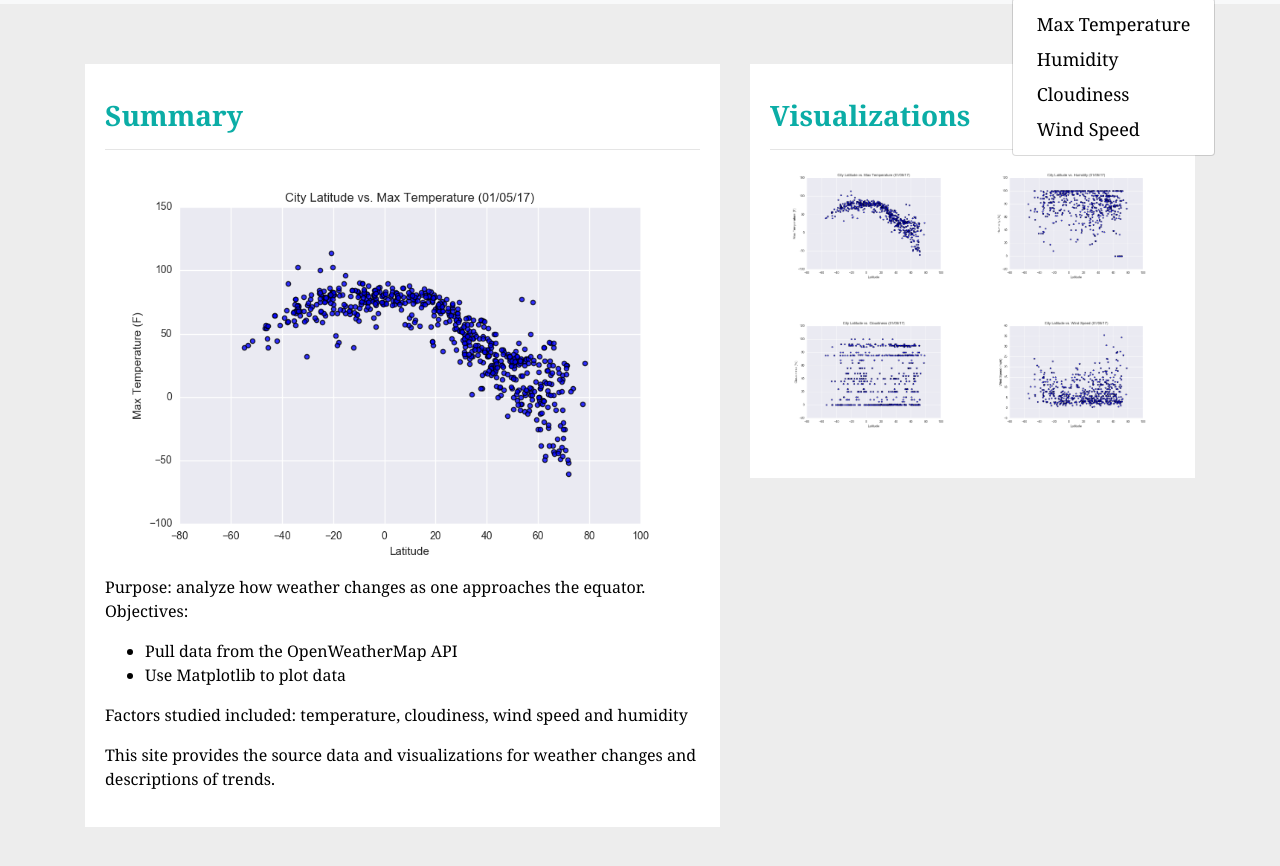
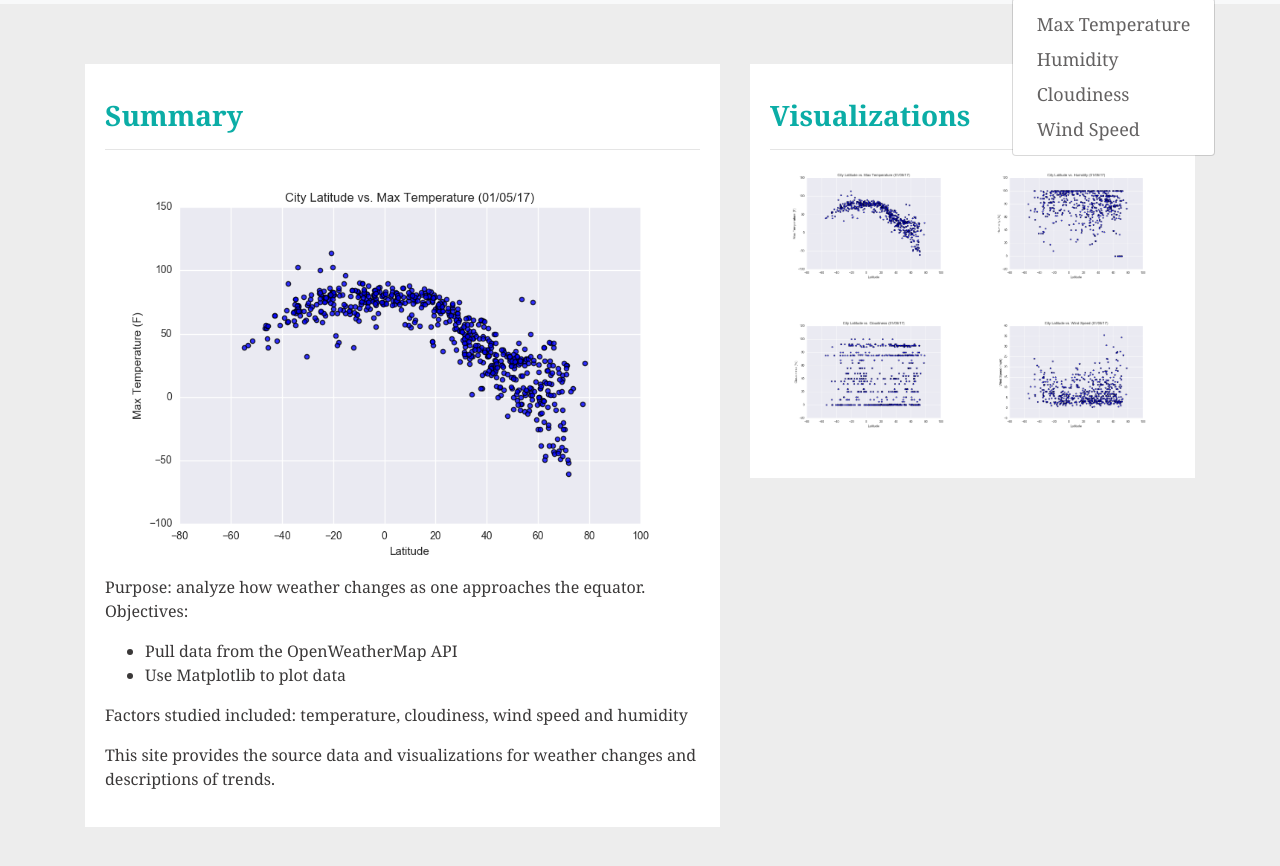
Before and after one commit to bhernan2/Web-Design-Challenge, a plain HTML site: page WebVisualizations/index.html in a window 1280 px wide. Both pictures are taken after a click on the button "Plots". Shown: the part 56-922 px from the top of the page. Drawn offline with nearby package versions, Linux system fonts and the light colour scheme.

Commit message:
updated styles

```diff
--- a/WebVisualizations/style.css
+++ b/WebVisualizations/style.css
@@ -15,7 +15,7 @@ body{
     font-family: Georgia, 'Times New Roman', Times, serif;
 }
 .nav-link{
-    color: black;
+    color: rgb(100, 98, 98);
 }
 .navbar{
     background-color: white;
@@ -25,13 +25,13 @@ body{
     background-color:#E7E7E7!important;
 }
 .dropdown-item{
-    color:black !important;
+    color: rgb(100, 98, 98) !important;
 }
 .dropdown .dropdown-menu .dropdown-item:active, .dropdown .dropdown-menu .dropdown-item:hover{
     background-color:#E7E7E7 !important;
 }
 a{
-    color: black;
+    color: rgb(58, 56, 56);
     font-size: 18px;
 }
 .nav-link:hover{
@@ -65,12 +65,12 @@ img{
 }
 /* Paragraph Element */
 p{
- color: black;
+ color: rgb(58, 56, 56);
  font-family: Georgia, 'Times New Roman', Times, serif;
  font-size: 16px;
 }
 ul{
-    color: black;
+    color: rgb(58, 56, 56);
     font-family: Georgia, 'Times New Roman', Times, serif;
     font-size: 16px;
 }
```
